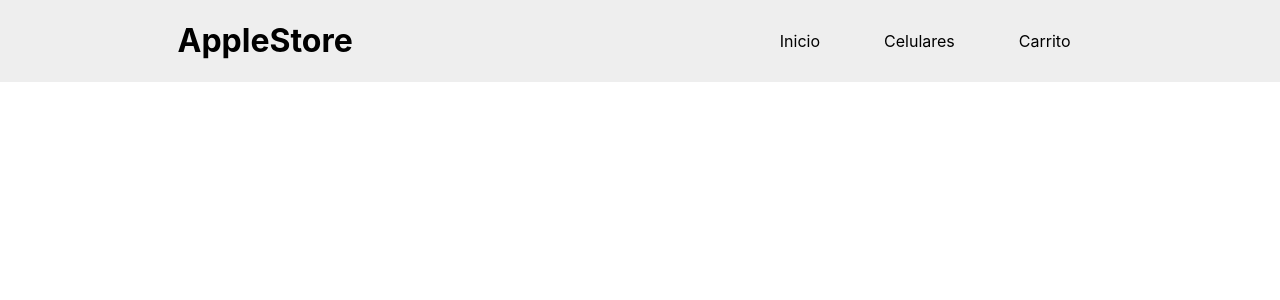
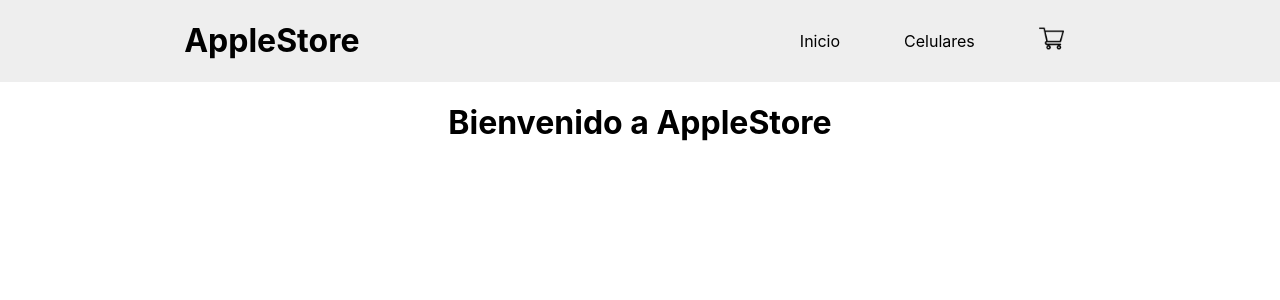
Before and after one commit to VicenBayugar/proyecto-react-coder, a React (Create React App) app: page / in a window 1280 px wide. Shown: the top 300 px of the page. Built offline with nearby package versions, Linux system fonts and the light colour scheme.

Commit message:
Desafio clase 4

```diff
--- a/src/App.js
+++ b/src/App.js
@@ -1,8 +1,14 @@
 import "./App.css";
+import ItemListContainer from "./components/ItemListContainer/ItemListContainer";
 import NavBar from "./components/NavBar/NavBar";
 
 function App() {
-  return <NavBar />;
+  return (
+    <>
+      <NavBar />
+      <ItemListContainer greeting="Bienvenido a AppleStore" />
+    </>
+  );
 }
 
 export default App;
--- /dev/null
+++ b/src/components/ItemListContainer/ItemListContainer.css
@@ -0,0 +1,3 @@
+.itemListContainer{
+    text-align: center;
+}
--- /dev/null
+++ b/src/components/ItemListContainer/ItemListContainer.jsx
@@ -0,0 +1,12 @@
+import React from "react";
+import "./ItemListContainer.css";
+
+const ItemListContainer = ({ greeting }) => {
+  return (
+    <div className="itemListContainer">
+      <h1>{greeting}</h1>
+    </div>
+  );
+};
+
+export default ItemListContainer;
--- a/src/components/NavBar/NavBar.css
+++ b/src/components/NavBar/NavBar.css
@@ -9,6 +9,7 @@
 .navLinks{
     display: flex;
     flex-direction: row;
+    align-items: center;
 }
 
 .navLink{
--- a/src/components/NavBar/NavBar.jsx
+++ b/src/components/NavBar/NavBar.jsx
@@ -1,5 +1,6 @@
 import React from "react";
 import "./NavBar.css";
+import Carrito from "../../assets/carrito-de-compras.png";
 
 const NavBar = () => {
   return (
@@ -15,7 +16,9 @@ const NavBar = () => {
           <li>Celulares</li>
         </a>
         <a href="/" className="navLink">
-          <li>Carrito</li>
+          <li>
+            <img src={Carrito} alt="" width={"25px"} />
+          </li>
         </a>
       </ul>
     </div>
```
Also changed, not shown: src/assets/carrito-de-compras.png (added).
